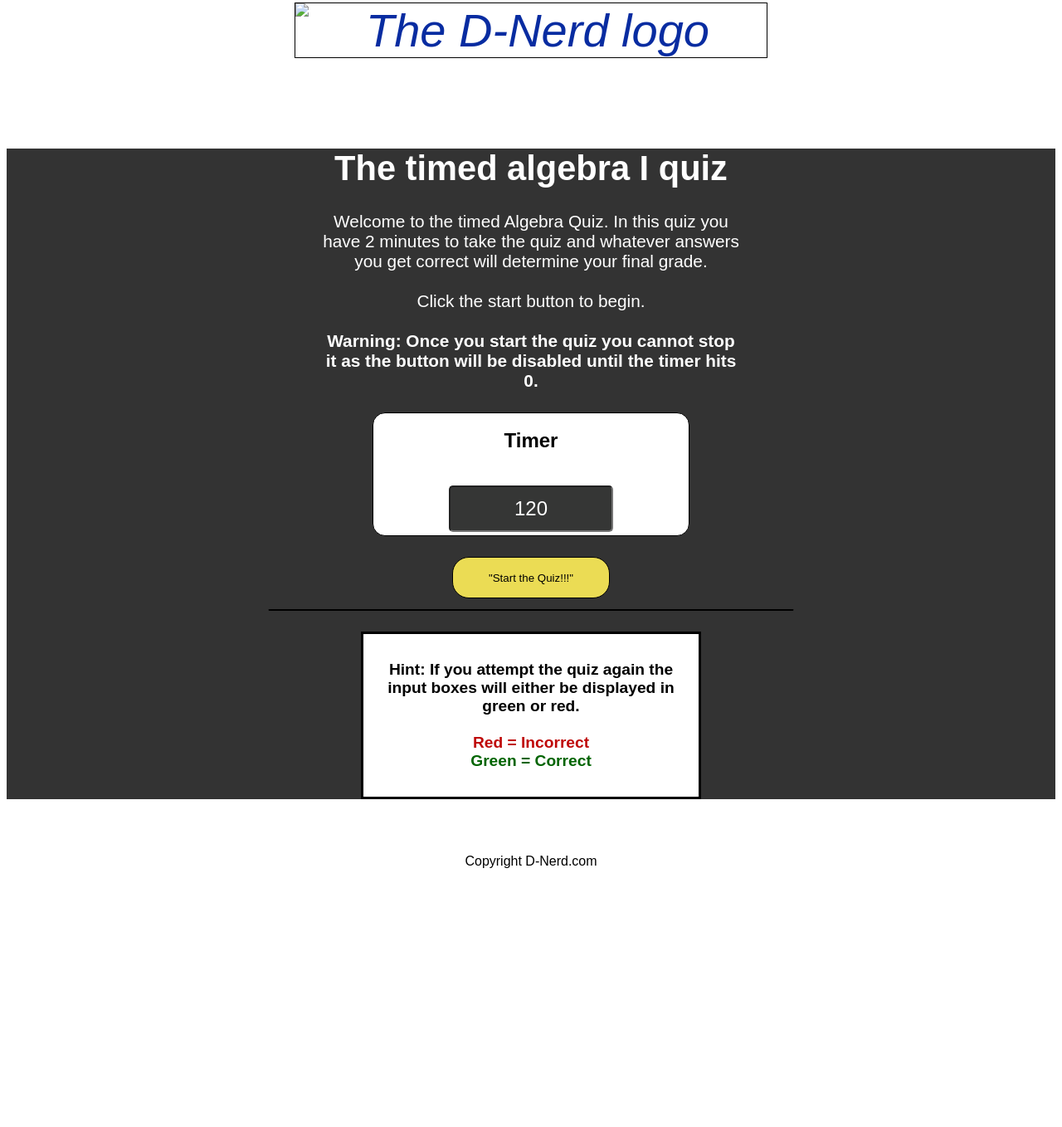
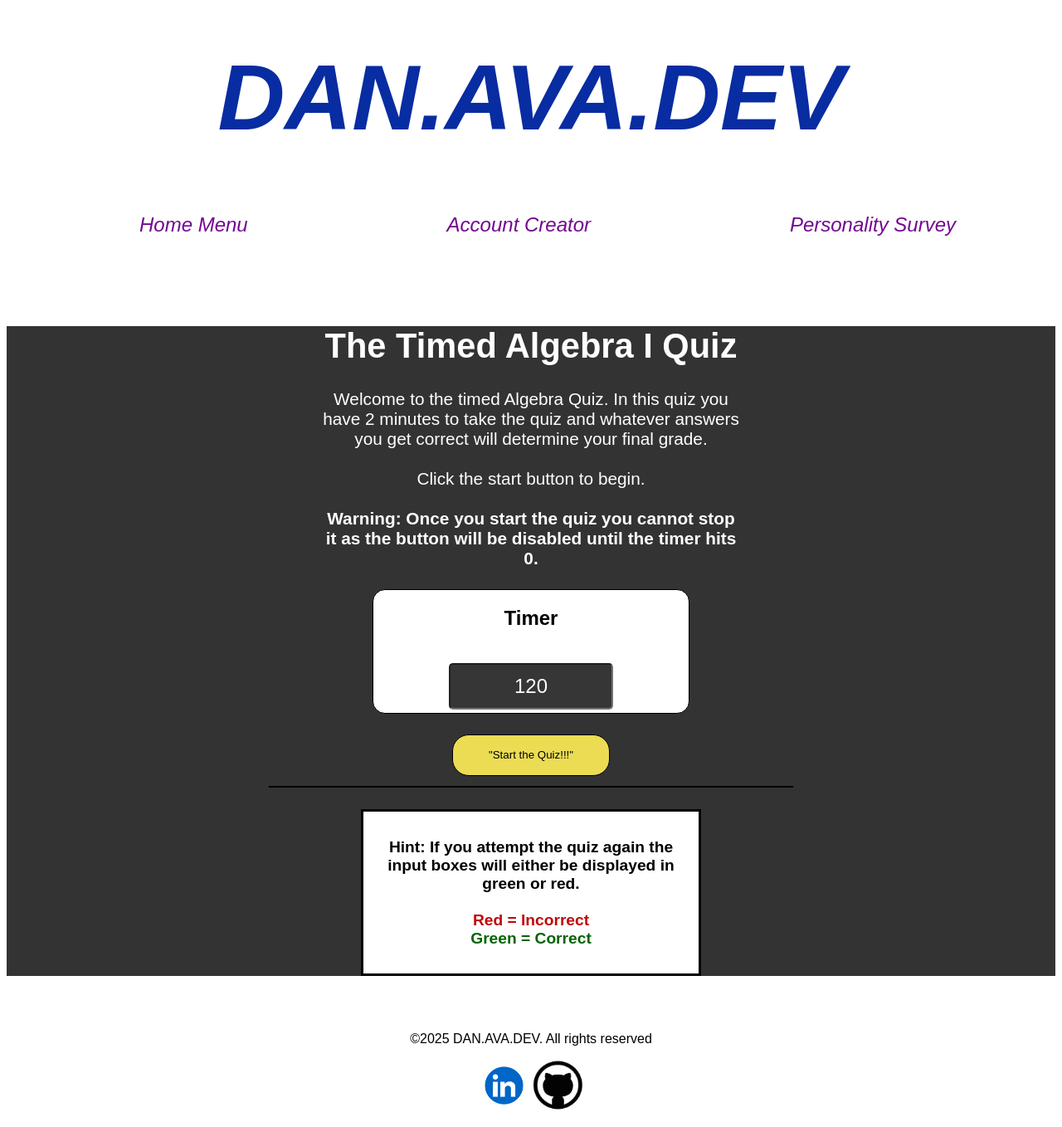
Before and after one commit to DA-Prime/Algebra-Quiz, a plain HTML site: page index.html in a window 1280 px wide. Shown: the part 22-1380 px from the top of the page at 83% size. Before the commit the page ends 1119 px from the top, so only its background shows below. Drawn offline with Linux system fonts and the light colour scheme.

Commit message:
Update index.html

```diff
--- a/index.html
+++ b/index.html
@@ -13,11 +13,17 @@
     </head>
     <body>
         <header>
-            <img alt="The D-Nerd logo" src="images/D-Nerd Logo.png">
+            <h1>DAN.AVA.DEV</h1>
+            <nav>
+                <ul>
+                    <li><a href="">Home Menu</a></li>
+                    <li><a href="">Account Creator</a></li>
+                    <li><a href="">Personality Survey</a></li>
+                </ul>
+            </nav>
         </header>
-        <nav></nav>
         <main>
-            <h1>The timed algebra I quiz</h1>
+            <h1>The Timed Algebra I Quiz</h1>
             <summary>Welcome to the timed Algebra Quiz. In this quiz you have 2 minutes to take the quiz and whatever answers you get correct will determine your final grade.<br><br> Click the start button to begin.
             <br><br><span id="warning">Warning: Once you start the quiz you cannot stop it as the button will be disabled until the timer hits 0.</span></summary>
             <div id="theTimer">
@@ -91,7 +97,11 @@
             </div>
         </main>
         <footer>
-            <p>Copyright D-Nerd.com</p>
+            <p>&copy;2025 DAN.AVA.DEV. All rights reserved</p>
+            <p>
+                <a href="www.linkedin.com/in/2trh262561b06sgd78"><img alt="LinkedIn logo" src="images/LinkedIn-logo.png"></a>
+                <a href="https://github.com/DA-Prime"><img alt="GitHub logo" src="images/GitHub-logo.png"></a>
+            </p>
         </footer>
     </body>
 </html>
```
